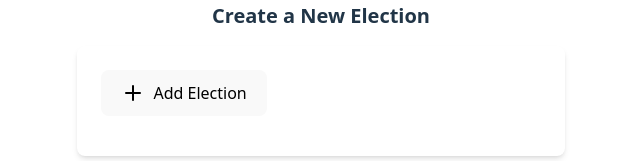
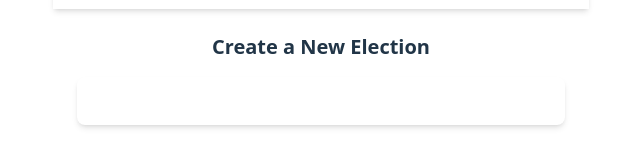
Before and after one commit to ibnusman/eVote, a React (Vite) app in the folder frontend/: page /dashboard in a window 1280 px wide. Shown: the part 243-404 px from the top of the page, without its empty margins (319-959 px from the left). Built offline with nearby package versions, Linux system fonts and the light colour scheme; no server answers; what pdfmake would draw is missing.

Commit message:
election rbac

```diff
--- a/frontend/src/components/AddElection.jsx
+++ b/frontend/src/components/AddElection.jsx
@@ -1,10 +1,14 @@
-import React, { useState } from "react";
+import React, { useEffect, useState } from "react";
 import { Plus, X } from "lucide-react";
 import axios from "axios";
 
 export const AddElection = () => {
   const [message, setMessage] = useState("");
   const [add, setAdd] = useState(false);
+  const [userRole,setUserRole] = useState ("");
+  const token = localStorage.getItem("token");
+  const roles = localStorage.getItem("role");
+  const [adminWork,setAdminWork] = useState(false);
   const [formData, setFormData] = useState({
     position: "",
     category: "",
@@ -12,6 +16,22 @@ export const AddElection = () => {
     startDate: "",
     endDate: "",
   });
+
+
+ useEffect(() => {
+    if (roles) {
+      setUserRole(roles);
+    }
+  }, []);
+
+  // Set adminWork based on role change
+  useEffect(() => {
+    if (userRole === 'admin') {
+      setAdminWork(true);
+    } else {
+      setAdminWork(false);
+    }
+  }, [userRole]);
 
   const handleClick = () => setAdd(!add);
 
@@ -26,7 +46,10 @@ export const AddElection = () => {
     try {
       const response = await axios.post(
         "http://localhost:3000/api/dashboard/createElection",
-        formData
+        formData, {headers: {
+          "Authorization": `Bearer ${token}`,
+          "Content-Type": "application/json",
+        }}
       );
       setMessage(`${response.data.message}`);
       // Reset form on success
@@ -48,6 +71,7 @@ export const AddElection = () => {
 
   return (
     <div className="w-full">
+      { adminWork && (
       <button
         onClick={handleClick}
         className="flex items-center justify-center bg-blue-500 text-black py-2 px-4 rounded-lg text-lg hover:bg-blue-600 transition-all mb-4"
@@ -55,6 +79,7 @@ export const AddElection = () => {
         {add ? <X size={24} /> : <Plus size={24} className="mr-2" />}
         {add ? "Close" : "Add Election"}
       </button>
+)}
 
       {add && (
         <form
--- a/frontend/src/components/LoginForm.jsx
+++ b/frontend/src/components/LoginForm.jsx
@@ -28,11 +28,13 @@ export function LoginForm() {
             if(response.status === 200)
             {
                 setMessage(response.data.message)
+              localStorage.setItem("role", response.data.user.role)
 
             }
             if(response.data.token)
             {
                 localStorage.setItem("token", response.data.token);
+
 
             }
             console.log(response.data);
--- a/frontend/src/components/ViewElection.jsx
+++ b/frontend/src/components/ViewElection.jsx
@@ -6,7 +6,7 @@ import { Link } from "react-router";
 export const ViewElection = () => {
   const [elections, setElections] = useState([]);
   const token = localStorage.getItem("token");
-      console.log(token);
+
 
 
   useEffect(() => {
```
